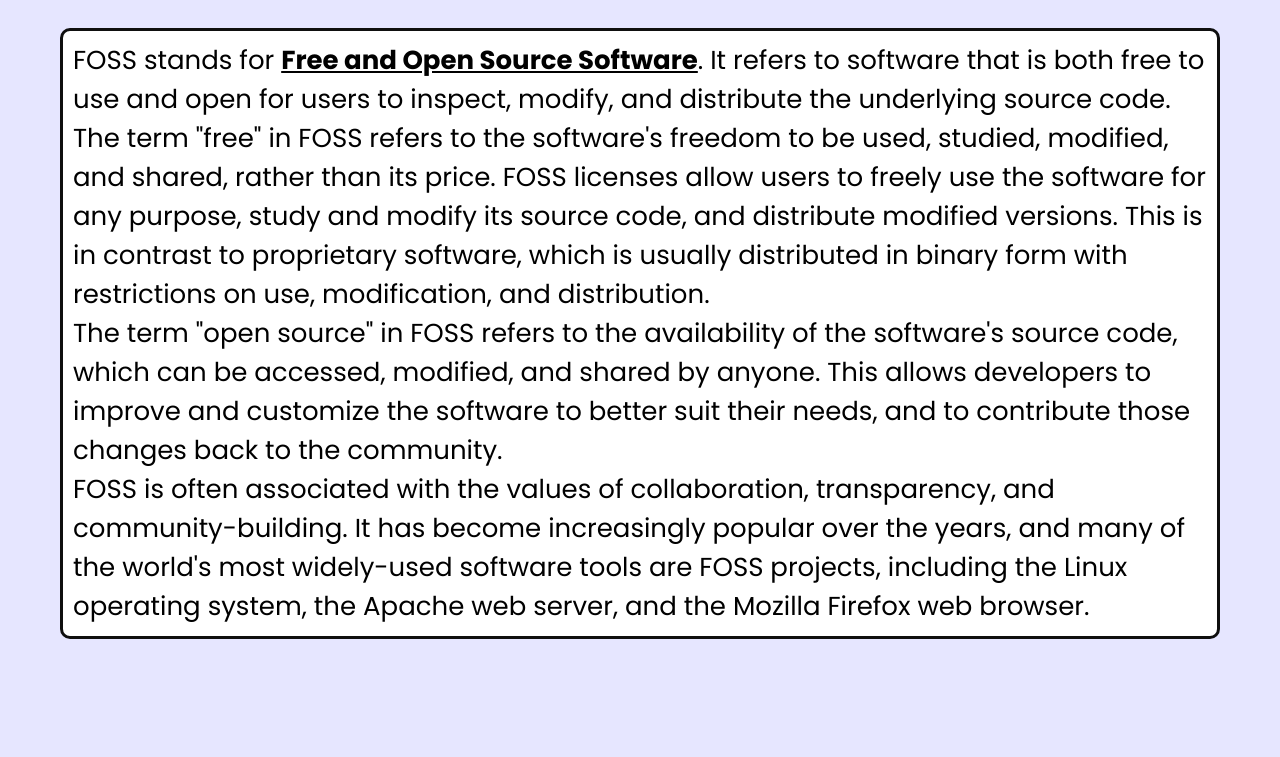
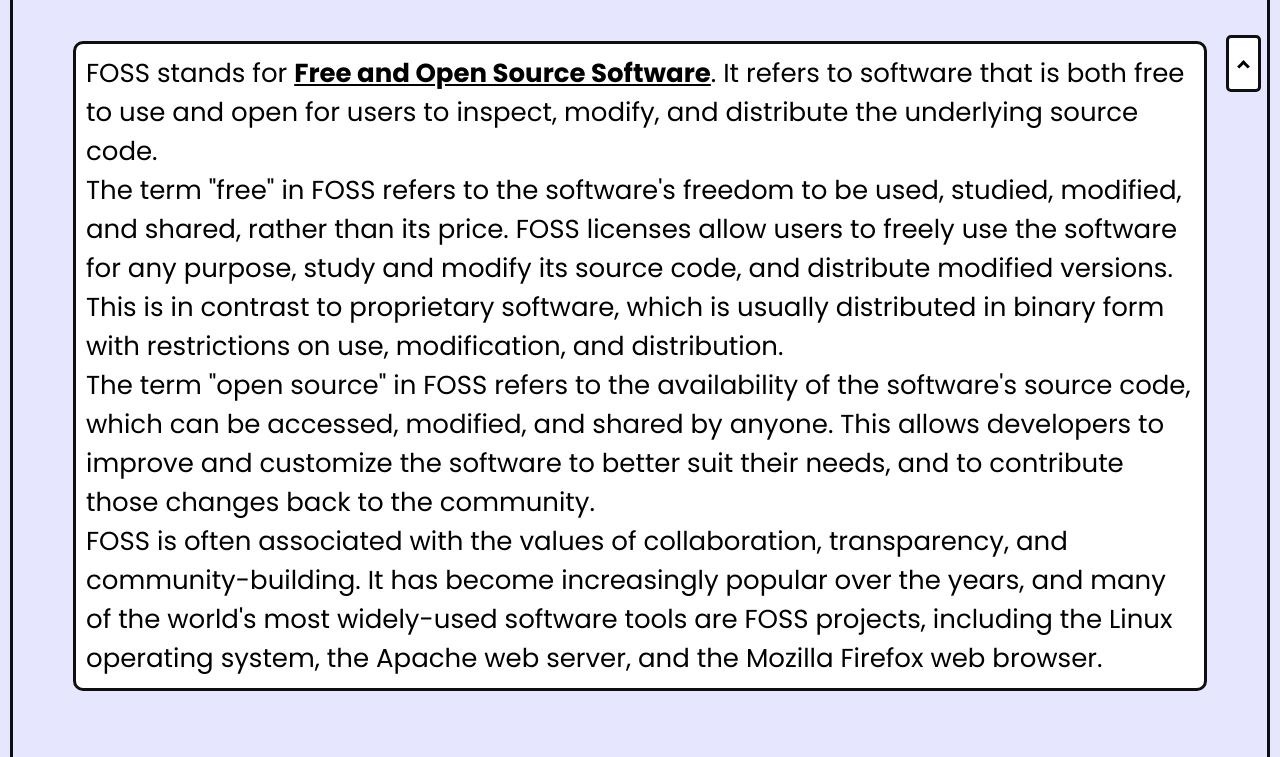
Before and after one commit to Naveenmeh02/FOSS-sceptix, a plain HTML site: page index.html in a window 1280 px wide. Shown: the part 678-1435 px from the top of the page. Drawn offline with Linux system fonts and the light colour scheme.

Commit message:
added nav button

```diff
--- a/index.html
+++ b/index.html
@@ -15,7 +15,7 @@
     <link href="https://fonts.googleapis.com/css2?family=Poppins:ital,wght@0,100;0,200;0,300;0,400;0,500;0,600;0,700;0,800;0,900;1,100;1,200;1,300;1,400;1,500;1,600;1,700;1,800;1,900&display=swap" rel="stylesheet">
 
 </head>
-<body>
+<body id="top">
 
     <!-- heading sections----->
     <section id="heading">
@@ -71,6 +71,9 @@
 
             </div>
         </div>
+        <div class="up">
+        <a href="#top"><i class="arrow up"></i></a>
+        </div>
 
         <!-- Main content------->
 
@@ -78,7 +81,7 @@
             <span id="define">About FOSS!</span>
             <h4>What's Free and open-source software?</h4>
             <br>
-            <p >FOSS stands for <b style="text-decoration: underline;">Free and Open Source Software</b>. It refers to software that is both free to use and open for users to inspect, modify, and  distribute the underlying source code.
+            <p >FOSS stands for <b style="text-decoration: underline;"  >Free and Open Source Software</b>. It refers to software that is both free to use and open for users to inspect, modify, and  distribute the underlying source code.
                 <br>
                 The term "free" in FOSS refers to the software's freedom to be used, studied, modified, and shared, rather than its price. FOSS licenses allow users to freely use the software for any purpose, study and modify its source code, and distribute modified versions. This is in contrast to proprietary software, which is usually distributed in binary form with restrictions on use, modification, and distribution.
                 <br>
--- a/styles.css
+++ b/styles.css
@@ -1,5 +1,3 @@
-@import url();
-
 html{
     scroll-behavior: smooth;
 }
@@ -24,6 +22,9 @@ body{
     padding: 0;
     font-family: poppins;
     background-color: #e6e6ff;
+    border: 3.5px solid #0f0f0f;
+    border-radius: 5px;
+    margin: 10px;
 }
 
 /* ---Cover page------- */
@@ -166,3 +167,28 @@ footer{
     font-size: 1.5rem;
     padding: 30px;
 }
+
+/* nabbutton */
+
+.arrow {
+    border: solid black;
+    border-width: 0 3px 3px 0;
+    display: inline-block;
+    padding: 3px;
+}
+
+.up a{
+    background-color: #ffffff;
+    border: 3px solid   #0f0f0f;
+    border-radius: 5px;
+    padding: 10px 10px 10px 10px;
+    position:fixed;
+    bottom: 30px;
+    right: 19px;
+    font-size: 1.3rem;
+}
+
+.up i{
+    transform: rotate(-135deg);
+    -webkit-transform: rotate(-135deg);
+}
```
